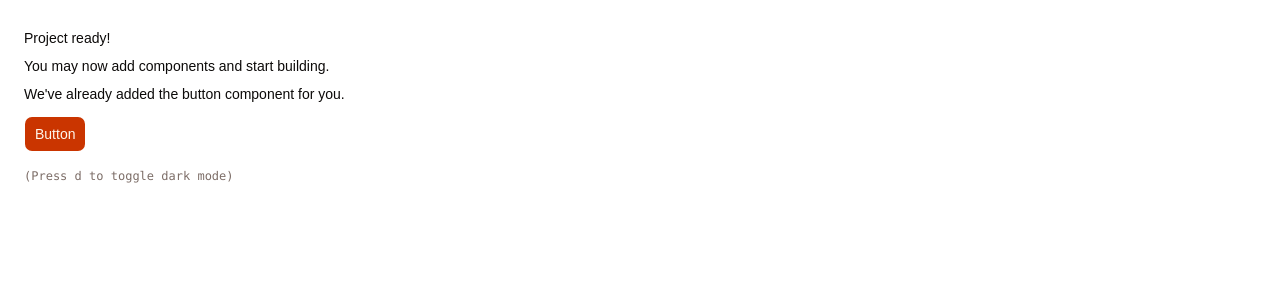
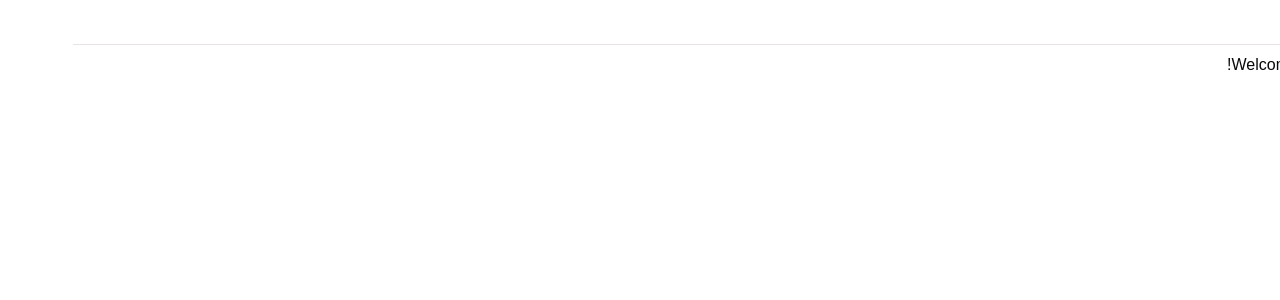
Before and after one commit to arikhativa/eliezer-bar, a React (Vite) app in the folder apps/web/: page / in a window 1280 px wide. Shown: the top 300 px of the page. Built offline with nearby package versions, Linux system fonts and the light colour scheme.

Commit message:
done with tsrouter

```diff
--- a/apps/web/index.html
+++ b/apps/web/index.html
@@ -1,12 +1,12 @@
 <!doctype html>
-<html lang="en">
+<html lang="he">
   <head>
     <meta charset="UTF-8" />
     <link rel="icon" type="image/svg+xml" href="/vite.svg" />
     <meta name="viewport" content="width=device-width, initial-scale=1.0" />
-    <title>vite-monorepo</title>
+    <title>בר שכונתי קריית אליעזר</title>
   </head>
-  <body>
+  <body dir="rtl">
     <div id="root"></div>
     <script type="module" src="/src/main.tsx"></script>
   </body>
--- a/apps/web/package.json
+++ b/apps/web/package.json
@@ -12,6 +12,7 @@
     "preview": "vite preview"
   },
   "dependencies": {
+    "@tanstack/react-router": "^1.168.25",
     "@workspace/ui": "workspace:*",
     "lucide-react": "^1.14.0",
     "react": "^19.2.4",
--- a/apps/web/src/App.tsx
+++ /dev/null
@@ -1,19 +0,0 @@
-import { Button } from "@workspace/ui/components/button"
-
-export function App() {
-  return (
-    <div className="flex min-h-svh p-6">
-      <div className="flex max-w-md min-w-0 flex-col gap-4 text-sm leading-loose">
-        <div>
-          <h1 className="font-medium">Project ready!</h1>
-          <p>You may now add components and start building.</p>
-          <p>We&apos;ve already added the button component for you.</p>
-          <Button className="mt-2">Button</Button>
-        </div>
-        <div className="font-mono text-xs text-muted-foreground">
-          (Press <kbd>d</kbd> to toggle dark mode)
-        </div>
-      </div>
-    </div>
-  )
-}
--- a/apps/web/src/main.tsx
+++ b/apps/web/src/main.tsx
@@ -1,14 +1,26 @@
 import { StrictMode } from "react"
 import { createRoot } from "react-dom/client"
+import { RouterProvider, createRouter } from "@tanstack/react-router"
+import "@workspace/ui/globals.css"
+import { ThemeProvider } from "@/components/theme-provider.tsx"
+import { routeTree } from "@/routeTree.gen"
 
-import "@workspace/ui/globals.css"
-import { App } from "./App.tsx"
-import { ThemeProvider } from "@/components/theme-provider.tsx"
+const router = createRouter({
+  routeTree,
+  defaultPreload: "intent",
+  scrollRestoration: true,
+})
+
+declare module "@tanstack/react-router" {
+  interface Register {
+    router: typeof router
+  }
+}
 
 createRoot(document.getElementById("root")!).render(
   <StrictMode>
     <ThemeProvider>
-      <App />
+      <RouterProvider router={router} />
     </ThemeProvider>
   </StrictMode>
 )
--- /dev/null
+++ b/apps/web/src/routeTree.gen.ts
@@ -0,0 +1,59 @@
+/* eslint-disable */
+
+// @ts-nocheck
+
+// noinspection JSUnusedGlobalSymbols
+
+// This file was automatically generated by TanStack Router.
+// You should NOT make any changes in this file as it will be overwritten.
+// Additionally, you should also exclude this file from your linter and/or formatter to prevent it from being checked or modified.
+
+import { Route as rootRouteImport } from './routes/__root'
+import { Route as IndexRouteImport } from './routes/index'
+
+const IndexRoute = IndexRouteImport.update({
+  id: '/',
+  path: '/',
+  getParentRoute: () => rootRouteImport,
+} as any)
+
+export interface FileRoutesByFullPath {
+  '/': typeof IndexRoute
+}
+export interface FileRoutesByTo {
+  '/': typeof IndexRoute
+}
+export interface FileRoutesById {
+  __root__: typeof rootRouteImport
+  '/': typeof IndexRoute
+}
+export interface FileRouteTypes {
+  fileRoutesByFullPath: FileRoutesByFullPath
+  fullPaths: '/'
+  fileRoutesByTo: FileRoutesByTo
+  to: '/'
+  id: '__root__' | '/'
+  fileRoutesById: FileRoutesById
+}
+export interface RootRouteChildren {
+  IndexRoute: typeof IndexRoute
+}
+
+declare module '@tanstack/react-router' {
+  interface FileRoutesByPath {
+    '/': {
+      id: '/'
+      path: '/'
+      fullPath: '/'
+      preLoaderRoute: typeof IndexRouteImport
+      parentRoute: typeof rootRouteImport
+    }
+  }
+}
+
+const rootRouteChildren: RootRouteChildren = {
+  IndexRoute: IndexRoute,
+}
+export const routeTree = rootRouteImport
+  ._addFileChildren(rootRouteChildren)
+  ._addFileTypes<FileRouteTypes>()
--- /dev/null
+++ b/apps/web/src/routes/__root.tsx
@@ -0,0 +1,25 @@
+import { Link, Outlet, createRootRoute } from "@tanstack/react-router"
+
+export const Route = createRootRoute({
+  component: RootComponent,
+})
+
+function RootComponent() {
+  return (
+    <>
+      <div className="flex gap-2 p-2 text-lg">
+        <Link
+          to="/"
+          activeProps={{
+            className: "font-bold",
+          }}
+          activeOptions={{ exact: true }}
+        >
+          Home
+        </Link>{" "}
+      </div>
+      <hr />
+      <Outlet />
+    </>
+  )
+}
--- /dev/null
+++ b/apps/web/src/routes/index.tsx
@@ -0,0 +1,13 @@
+import { createFileRoute } from "@tanstack/react-router"
+
+export const Route = createFileRoute("/")({
+  component: HomeComponent,
+})
+
+function HomeComponent() {
+  return (
+    <div className="p-2">
+      <h3>Welcome Home!</h3>
+    </div>
+  )
+}
```
Also changed, not shown: 1 other file (tests, documents, lock files or other folders).
